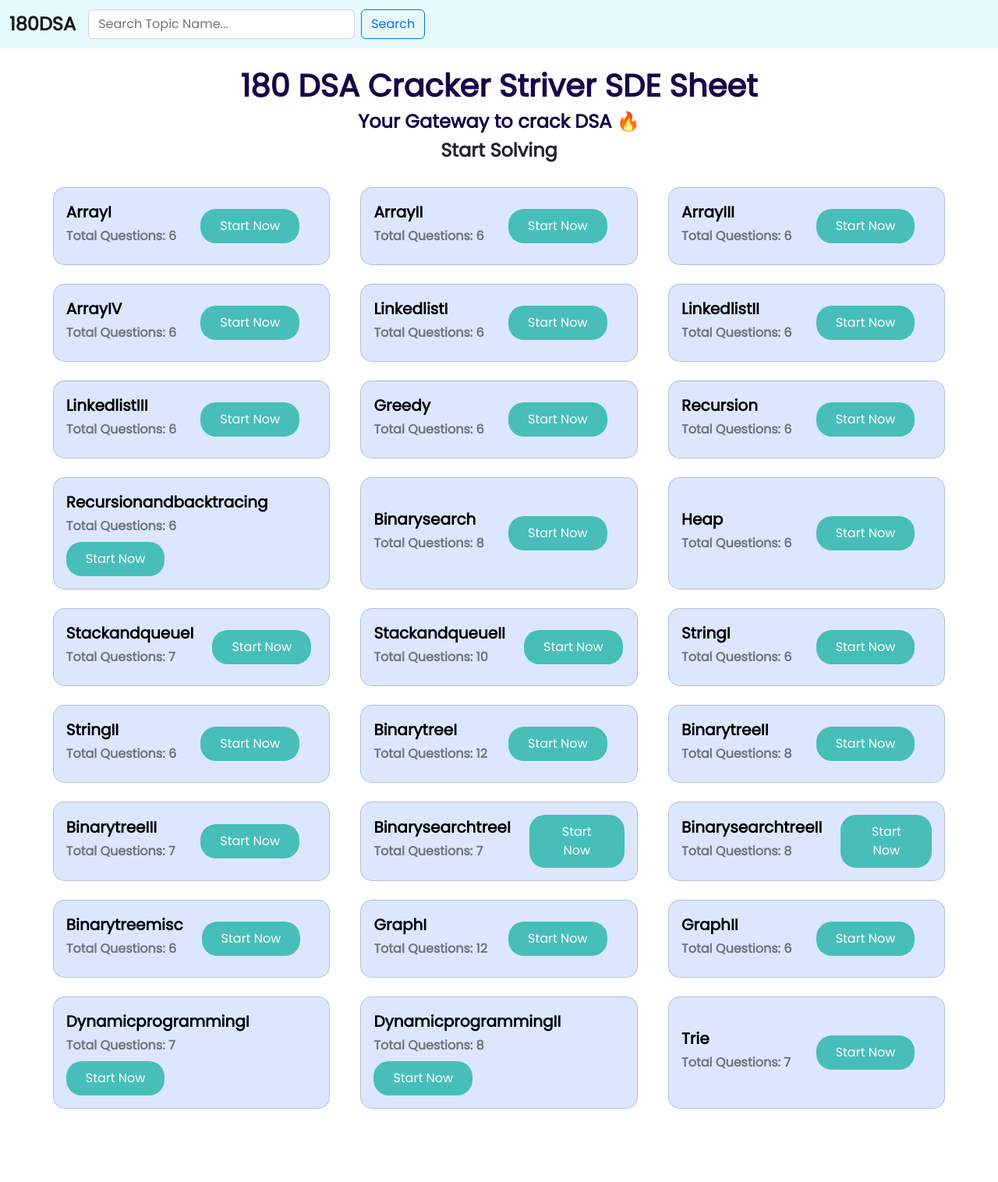
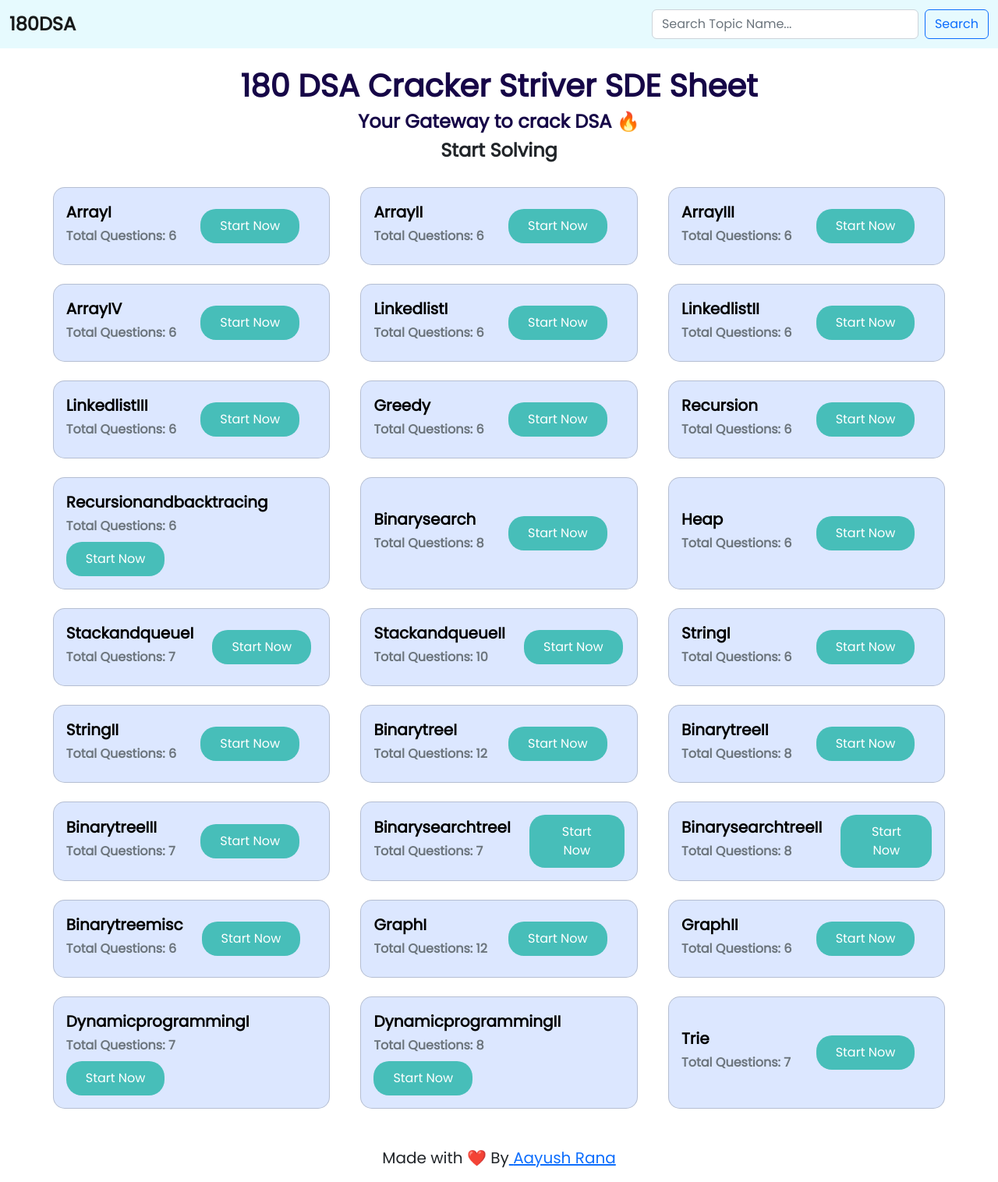
Before and after one commit to TheAayushRana/180-DSA-Sheet, a React (Vite) app: page / in a window 1280 px wide. Shown: the whole page at 78% size. Before the commit the page ends 1470 px from the top, so only its background shows below. Built offline with nearby package versions, Linux system fonts and the light colour scheme.

Commit message:
Footer added

```diff
--- a/src/App.jsx
+++ b/src/App.jsx
@@ -3,6 +3,7 @@ import Navbar from "./components/Navbar";
 import { Routes, Route } from "react-router-dom";
 import Topic from "./components/Topic";
 import Topics from "./components/Topics";
+import Footer from "./components/Footer";
 
 function App() {
   return (
@@ -17,6 +18,7 @@ function App() {
         <Route path="/" element={<Topics />} />
         <Route path="/:topicName" element={<Topic />} />
       </Routes>
+      <Footer />
     </>
   );
 }
--- /dev/null
+++ b/src/components/Footer.jsx
@@ -0,0 +1,17 @@
+import React from "react";
+
+function Footer() {
+  return (
+    <div>
+      <p className="fs-5 text-center">
+        Made with ❤️ By
+        <a href="https://linkedin.com/in/theaayushrana" target="_blank">
+          {" "}
+          Aayush Rana
+        </a>
+      </p>
+    </div>
+  );
+}
+
+export default Footer;
--- a/src/components/Navbar.jsx
+++ b/src/components/Navbar.jsx
@@ -20,7 +20,10 @@ export default function Navbar() {
         >
           <span className="navbar-toggler-icon"></span>
         </button>
-        <div className="collapse navbar-collapse" id="navbarScroll">
+        <div
+          className="collapse navbar-collapse justify-content-end"
+          id="navbarScroll"
+        >
           {/* <ul
             className="navbar-nav me-auto my-2 my-lg-0 navbar-nav-scroll"
             style={{ "--bs-scroll-height": "100px" }}
```
